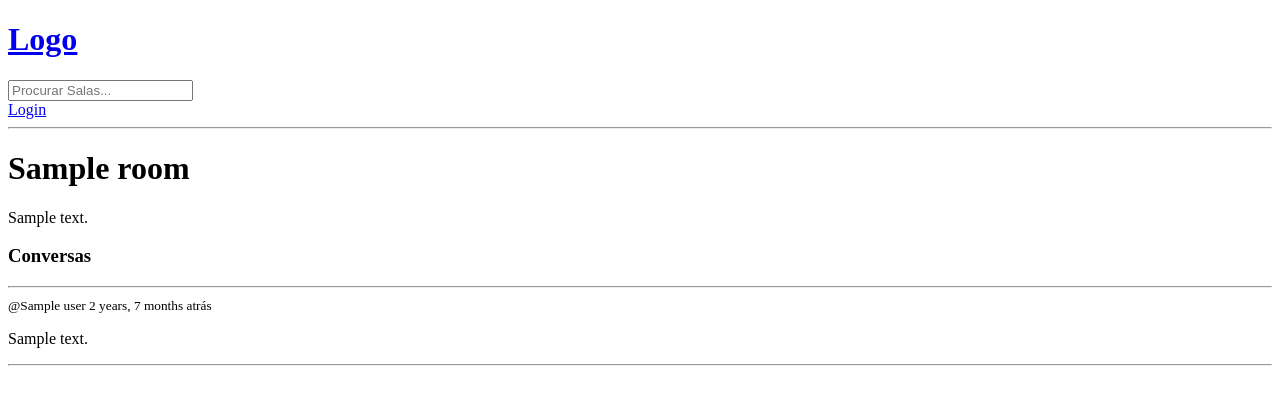
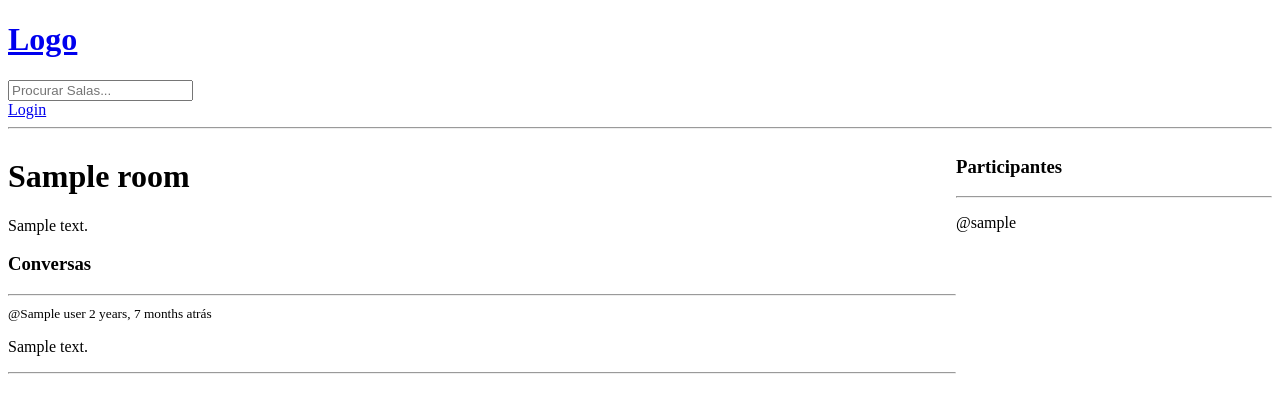
Before and after one commit to dimasabreu/Site-Django, a Django app: template base/templates/base/room.html in a window 1280 px wide. Shown: the top 413 px of the page. Run offline with Django 4.2, Linux system fonts and the light colour scheme; the template is opened without the code that fills it: most values are stand-ins (such as "Sample title", 1, 10 or a date in 2020).

Commit message:
participants

```diff
--- a/base/templates/base/room.html
+++ b/base/templates/base/room.html
@@ -1,15 +1,17 @@
 {% extends 'main.html' %}
 {% block content%}
-<!DOCTYPE html>
-<html lang="en">
-<head>
-    <meta charset="UTF-8">
-    <meta http-equiv="X-UA-Compatible" content="IE=edge">
-    <meta name="viewport" content="width=device-width, initial-scale=1.0">
 
-    <title>Document</title>
-</head>
-<body>
+
+<style>
+    .room-container{
+        display: grid;
+        grid-template-columns: 3fr 1fr;
+    }
+</style>
+
+<div class="room-container">
+
+    <div>
         <h1>{{room.name}}</h1>
         <p>{{room.description}}</p>
 
@@ -25,6 +27,28 @@
             </div>
             {% endfor %}
         </div>
-</body>
-</html>
+
+
+        {% if request.user.is_authenticated %}
+        <div class="comment-form">
+            <form method="POST" action="">
+                {% csrf_token %}
+                <input type="text" name="body" placeholder="Digite sua mensagem..."/>
+            </form>
+        </div>
+        {% endif %}
+    </div>
+
+    <div>
+        <h3>Participantes</h3>
+        <hr>
+        {% for participant in participants %}
+        <div>
+            <p>@{{participant.username}}</p>
+        </div>
+        {% endfor %}
+    </div>
+
+</div>
+
 {% endblock content%}
```
Lines whose indentation alone changed are shown as unchanged.
